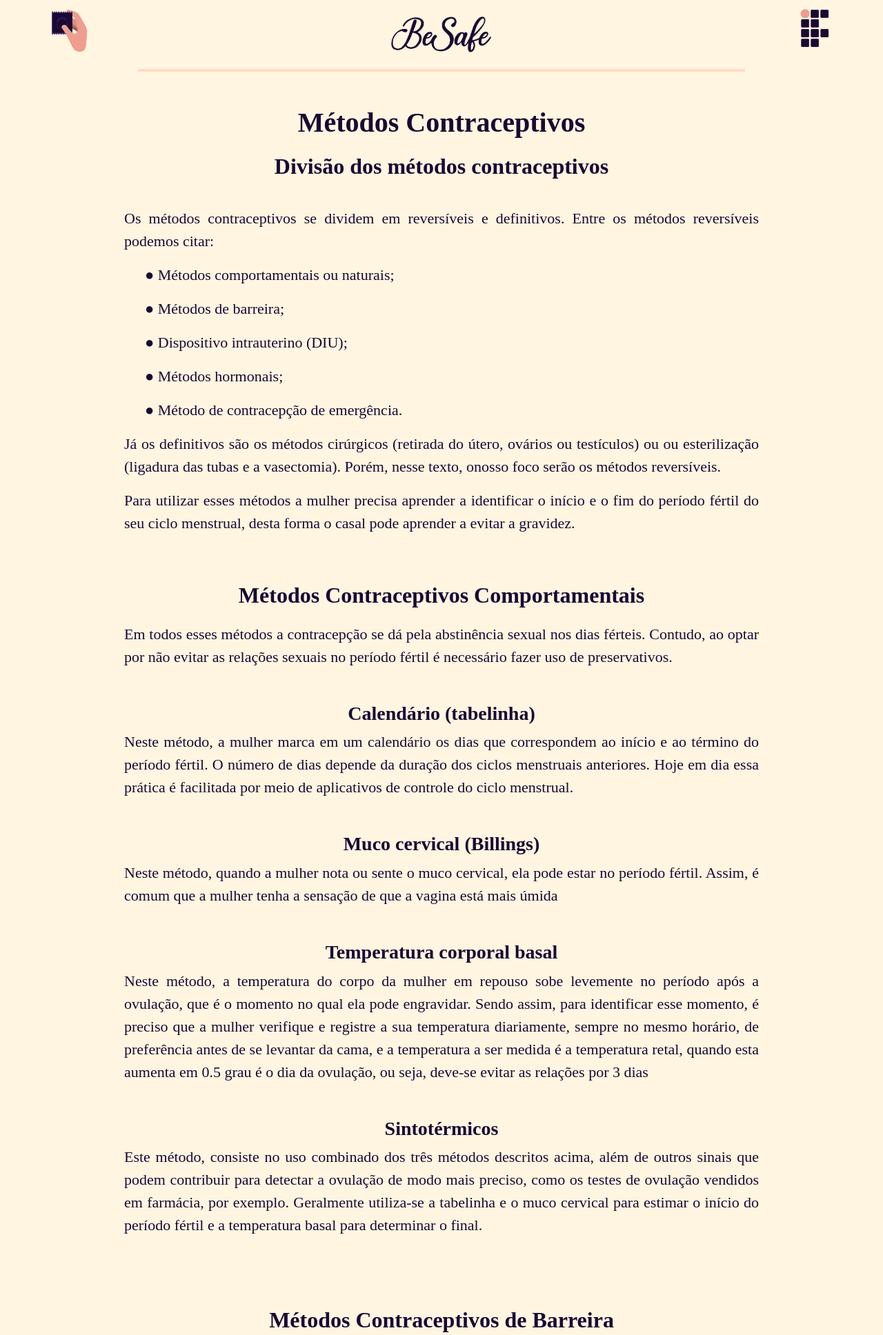
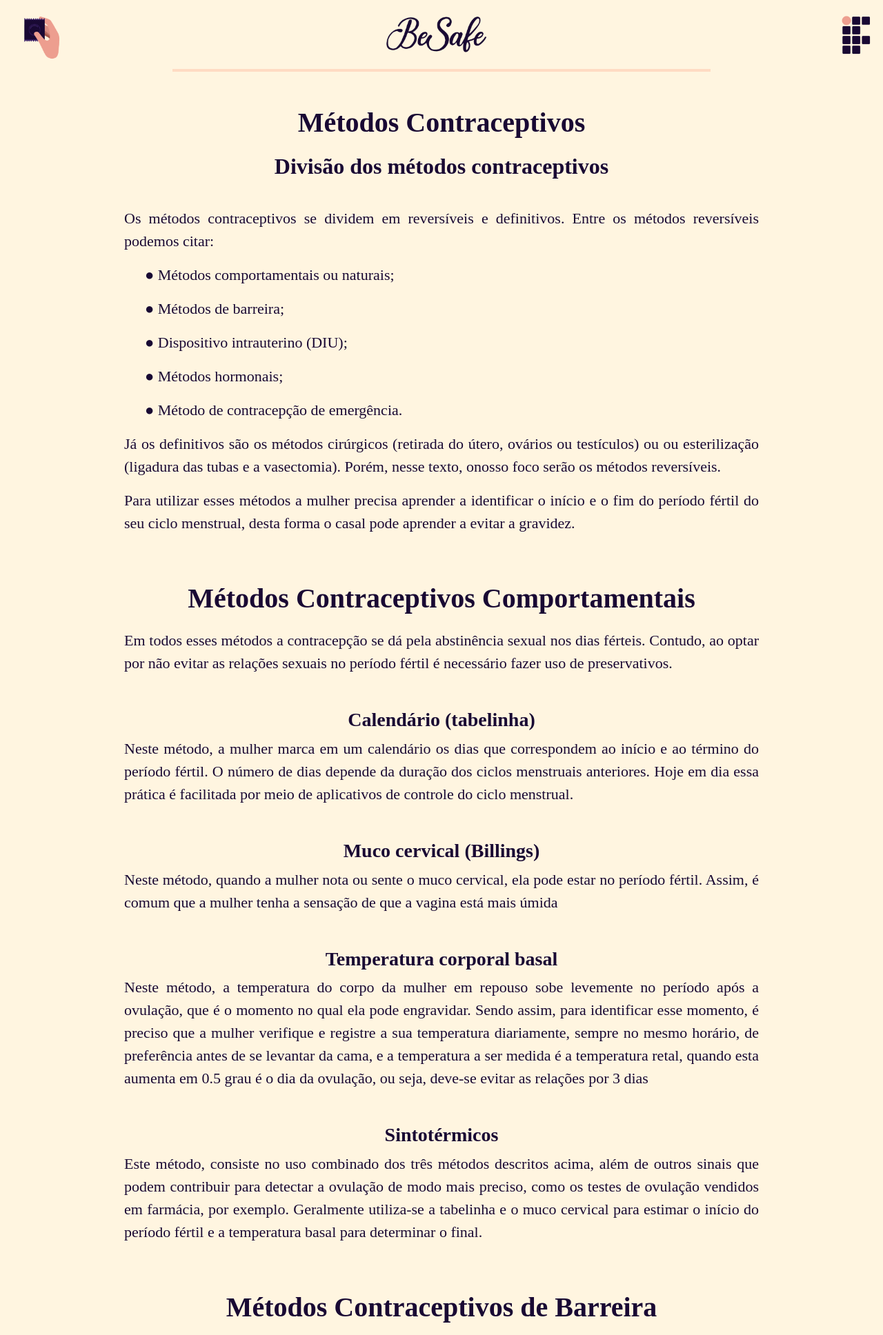
Before and after one commit to RhafaelyReis/BeSafe, a PHP site: page /BeSafe/metodos.html in a window 1280 px wide. Shown: the top 1936 px of the page at 69% size. Run offline with PHP 8.4, Linux system fonts and the light colour scheme.

Commit message:
Remoção de espaços e alteração nas logos

```diff
--- a/BeSafe/Css/style.css
+++ b/BeSafe/Css/style.css
@@ -9,19 +9,21 @@
     height: 80px;
     float: left;
     vertical-align: top;
-    margin-left: 60px;
+    margin: 10px 0px 0px 20px;
+    position: fixed;
+    z-index: 9999;
 }
 
 #logoIf{
     width: 80px;
     height: 80px;
     float: right;
-    margin-right: 60px;
+    margin: 10px 0px 0px 20px;
 }
 
 #linha1{
     clear: both;
-    margin: 10px 200px 50px 200px;
+    margin: 10px 250px 50px 250px;
     border: 2px solid #ffdbc3;
 }
 
--- a/BeSafe/metodos.html
+++ b/BeSafe/metodos.html
@@ -46,7 +46,7 @@
 
         <br>
 
-        <h2 id="titulo">Métodos Contraceptivos Comportamentais</h2>
+        <h1 id="titulo">Métodos Contraceptivos Comportamentais</h1>
 
         <p>Em todos esses métodos a contracepção se dá pela abstinência sexual nos dias férteis. Contudo, ao optar por não evitar as relações sexuais no período fértil é necessário fazer uso de preservativos.</p>
 
@@ -75,9 +75,8 @@
         <p>Este método, consiste no uso combinado dos três métodos descritos acima, além de outros sinais que podem contribuir para detectar a ovulação de modo mais preciso, como os testes de ovulação vendidos em farmácia, por exemplo. Geralmente utiliza-se a tabelinha e o muco cervical para estimar o início do período fértil e a temperatura basal para determinar o final.</p>
 
         <br>
-        <br>
 
-        <h2 id="titulo">Métodos Contraceptivos de Barreira</h2>
+        <h1 id="titulo">Métodos Contraceptivos de Barreira</h1>
 
         <p>Os contraceptivos de barreira incluem espermicidas vaginais (na forma de espuma, cremes e supositórios), preservativos, diafragmas, capuzes cervicais e esponjas contraceptivas.</p>
 
@@ -112,9 +111,8 @@
         <p>Possui formato de disco é ligeiramente côncavo e flexível. Feito de espuma de poliuretano seu tamanho é pouco maior do que um absorvente interno. Possui uma alça para facilitar a colocação e remoção. Dentro da esponja existe um espermicida que é liberado ao longo de 24 h no canal vaginal.</p>
 
         <br>
-        <br>
 
-        <h2 id="titulo">Dispositivo Intrauterino (DIU)</h2>
+        <h1 id="titulo">Dispositivo Intrauterino (DIU)</h1>
 
         <p>Os dispositivos intrauterinos são artefatos de polietileno aos quais podem ser adicionados cobre, prata ou hormônios que, como o próprio nome sugere são inseridos na cavidade uterina, exercem sua função contraceptiva.</p>
 
@@ -132,7 +130,6 @@
 
         <p>Para utilizar esses métodos a mulher precisa aprender a identificar o início e o fim do período fértil do seu ciclo menstrual, desta forma o casal pode aprender a evitar a gravidez.</p>
 
-        <br>
         <br>
 
         <h2 id="titulo">Métodos hormonais</h2>
@@ -153,7 +150,6 @@
 
 
         <br>
-        <br>
 
         <h2 id="titulo">Contraceptivos orais (pílulas)</h2>
 
@@ -162,13 +158,11 @@
         <p>Basicamente a mulher deve tomar um comprimido ao dia, sempre no mesmo horário até o fim da cartela, quando há uma pausa de alguns dias que varia de acordo com o anticoncepcional escolhido. Hoje, existem versões com 21, 22, 24 e 28 dias. Para saber como tomar, como se dá a pausa no uso do anticoncepcional.</p>
 
         <br>
-        <br>
 
         <h2 id="titulo">Contraceptivos colocados na vagina (anéis vaginais)</h2>
 
         <p>Os anéis vaginais são objetos de silicone que a mulher insere na vagina. Eles liberam hormônios lentamente para prevenção da gravidez. O anel deve ficar no lugar por três semanas contínuas. Na sequência, a mulher deve retirá-lo e ficar uma semana sem usar quando a menstruação ocorrer. Após esse intervalo, um novo deve ser colocado.</p>
 
-        <br>
         <br>
 
         <h2 id="titulo">Contraceptivos aplicados na pele (adesivo)</h2>
@@ -178,7 +172,6 @@
         <p>Porém, a troca do adesivo deve ser feita uma vez por semana. Assim, ele deve ser deixado em um lugar por uma semana, então removido e substituído por um novo, que deve ser colocado em um lugar diferente da pele.</p>
 
         <br>
-        <br>
 
         <h2 id="titulo">Contraceptivos implantados sob a pele </h2>
 
@@ -187,13 +180,11 @@
         <p>O procedimento para inserção do implante é rápido e feito com anestesia local. O implante libera o hormônio lentamente na corrente sanguínea e é eficaz por até 3 anos. Para retirada é feita uma nova anestesia no local, geralmente não são necessários pontos na pele.</p>
 
         <br>
-        <br>
 
         <h2 id="titulo">Contraceptivos injetáveis</h2>
 
         <p>As conhecidas injeções anticoncepcionais são um método contraceptivo que traz progesterona ou associação de estrogênios e progesterona, com doses de longa duração. A injeção pode ser mensal ou trimestral e, a depender do tipo, pode ser aplicada no músculo (braço ou nádega) ou sob a pele.</p>
 
-        <br>
         <br>
 
         <h2 id="titulo">Método de emergência (pílula do dia seguinte)</h2>
@@ -204,17 +195,16 @@
 
         <p>Por se tratar de uma medida emergencial, o tempo é crucial para que o método funcione. Logo, a medicação ainda pode ser tomada em até 72 horas depois da relação sexual desprotegida. Contudo, a efetividade já apresenta queda após 12 horas.</p>
 
-        <br>
 
-        <!-- <a href="https://repositorio.ufmg.br/bitstream/1843/BUBD-A79HA8/1/monografia_luiz_carlos_de_almeida.pdf" target="_blank" class="btn" id="fonte">Clique aqui para acessar a fonte</a> -->
+        <a href="https://repositorio.ufmg.br/bitstream/1843/BUBD-A79HA8/1/monografia_luiz_carlos_de_almeida.pdf" target="_blank" class="btn" id="fonte">Clique aqui para acessar a fonte</a>
 
         </div>
 
     </section>
 
-    <main>
 
   </main>
+  <br>
 
     <!-- JavaScript (Opcional) -->
     <!-- jQuery primeiro, depois Popper.js, depois Bootstrap JS -->
```
